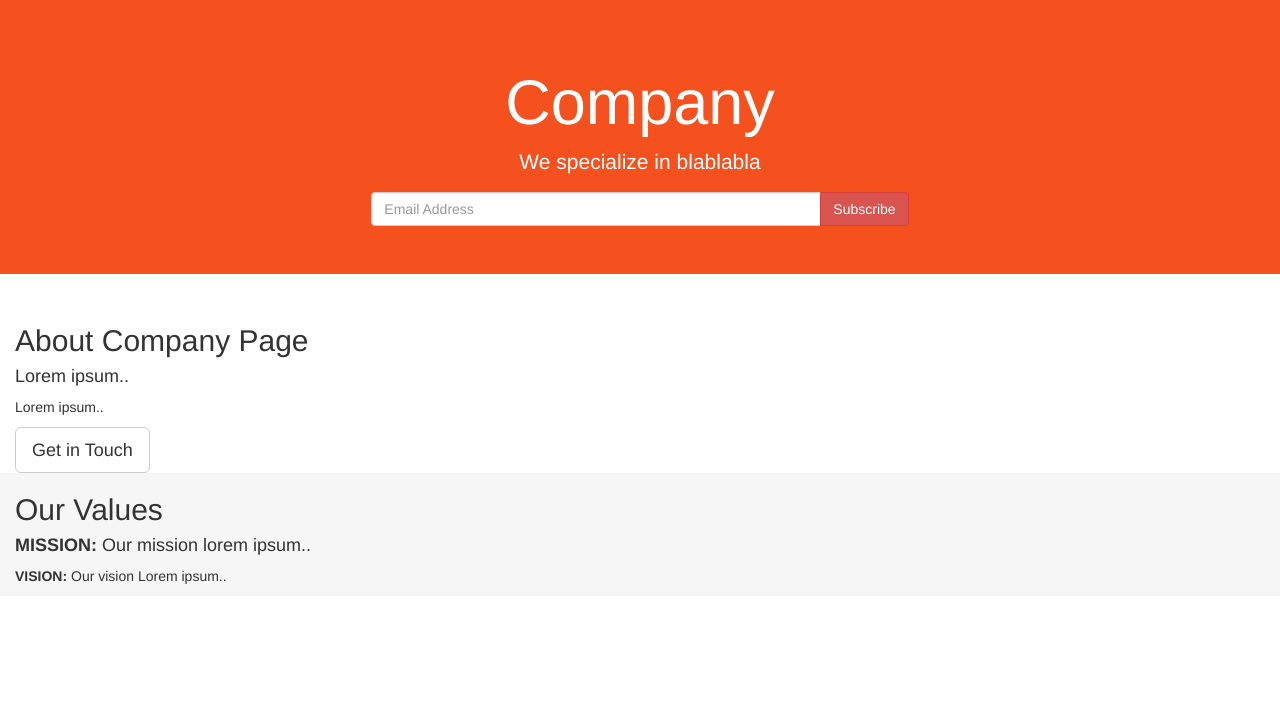
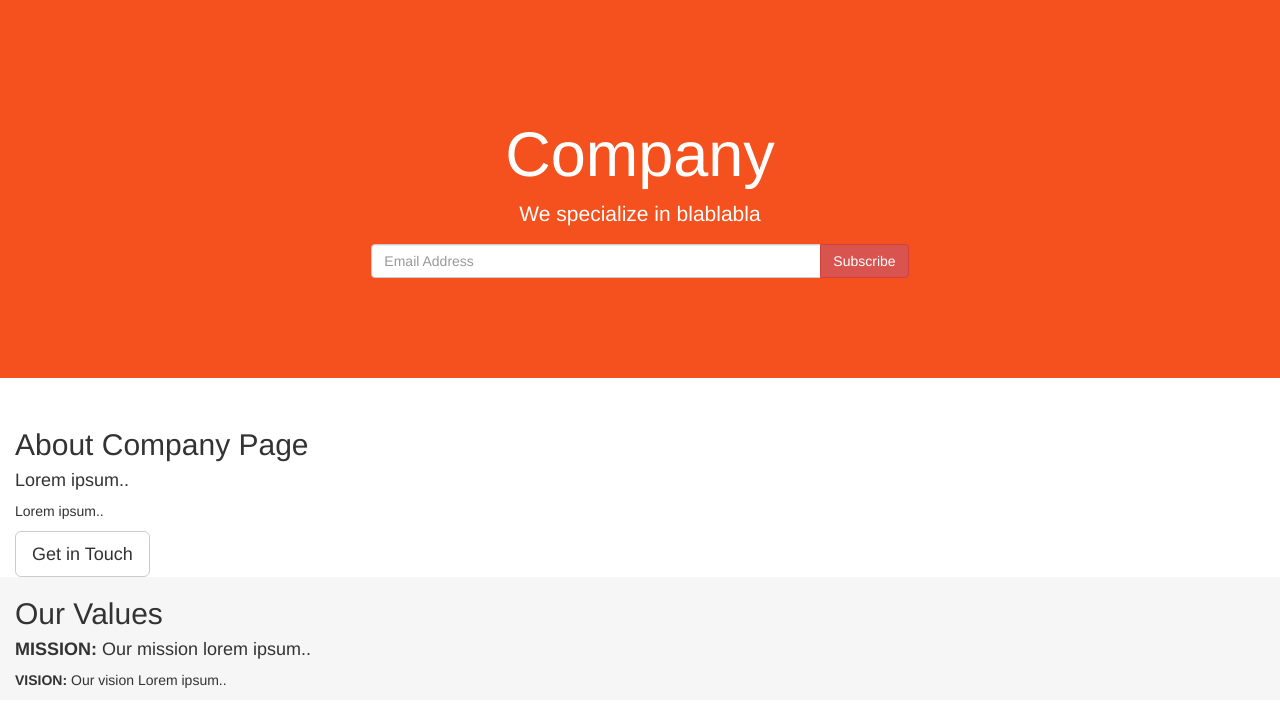
Before and after one commit to axndmathias/company-v4, a website: page index.html in a window 1280 px wide. Drawn offline with nearby package versions, Linux system fonts and the light colour scheme.

```diff
--- a/index.html
+++ b/index.html
@@ -12,14 +12,13 @@
     <style>
         .jumbotron {
             background-color: #f4511e;
-            /* Orange */
-            color: #ffffff;
+            color: #fff;
+            padding: 100px 25px;
         }
 
         .bg-grey {
             background-color: #f6f6f6;
         }
-
     </style>
 
 </head>
```
